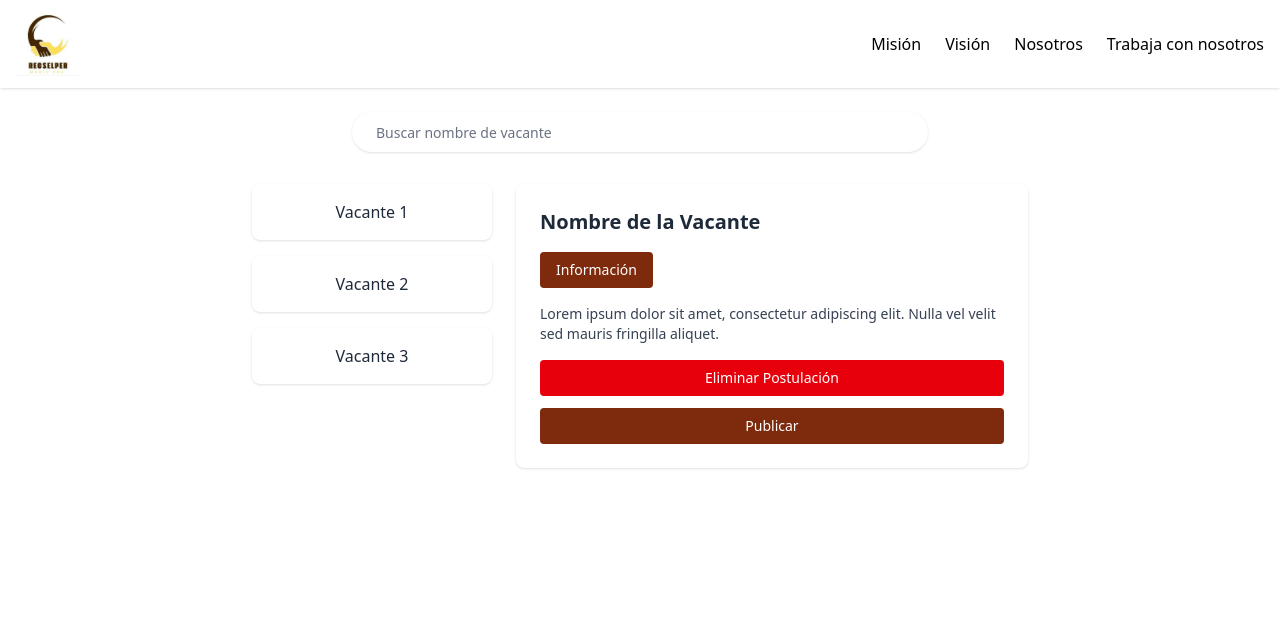
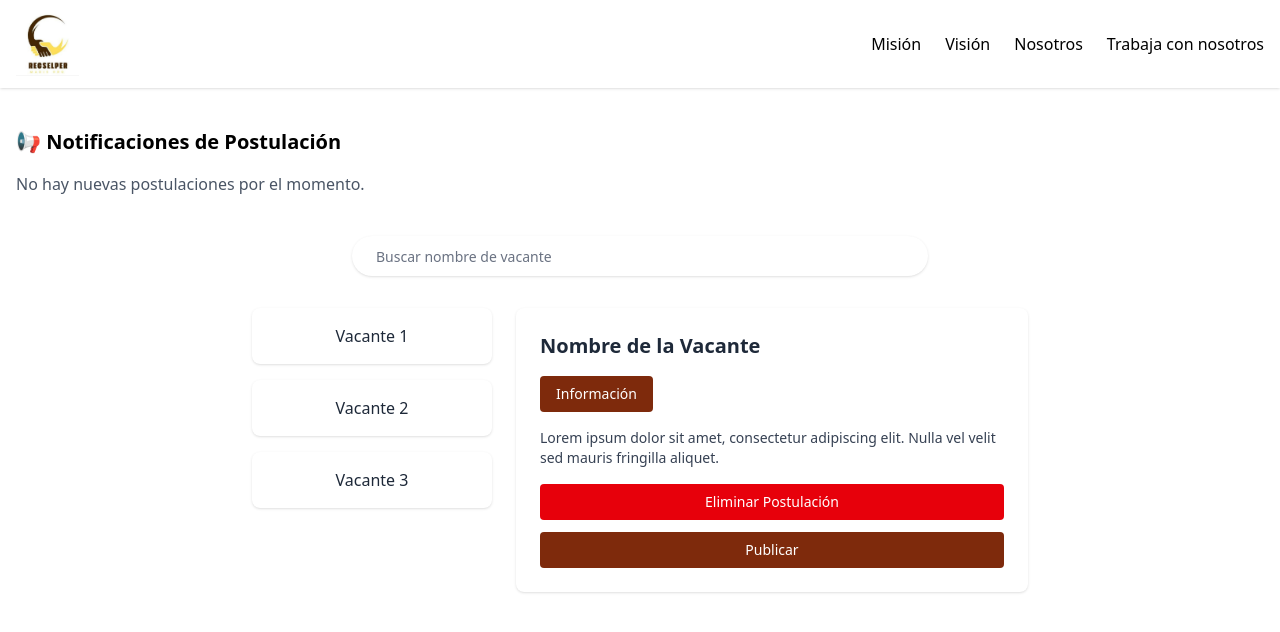
Before and after one commit to madisprorecselper-commits/react-sisstema-contratacion, a React (Vite) app in the folder frontend/: page /PostulacionesAdmin in a window 1280 px wide. Shown: the top 632 px of the page. Built offline with nearby package versions, Linux system fonts and the light colour scheme.

Commit message:
noticaacion creada

```diff
--- /dev/null
+++ b/frontend/src/components/Notificacion.jsx
@@ -0,0 +1,60 @@
+import React, { useEffect, useState } from "react";
+
+const Notificacion = () => {
+  const [notificaciones, setNotificaciones] = useState([]);
+
+  useEffect(() => {
+    const dataGuardada = JSON.parse(localStorage.getItem("postulaciones")) || [];
+    setNotificaciones(dataGuardada);
+  }, []);
+
+  const verCurriculum = (link) => {
+    if (link) {
+      window.open(link, "_blank");
+    } else {
+      alert("No se encontró el currículum del postulante.");
+    }
+  };
+
+  return (
+    <div className="p-4">
+      <h2 className="text-xl font-bold text-black mb-4">
+        📢 Notificaciones de Postulación
+      </h2>
+
+      {notificaciones.length === 0 ? (
+        <p className="text-gray-600">
+          No hay nuevas postulaciones por el momento.
+        </p>
+      ) : (
+        notificaciones.map((item, index) => (
+          <div
+            key={index}
+            className="bg-yellow-400 text-black p-4 rounded-2xl shadow-md mb-4 border-2 border-black hover:shadow-lg transition-all duration-300"
+          >
+            <h3 className="text-lg font-semibold">
+              Nueva postulación recibida
+            </h3>
+            <p>
+              <strong>Nombre:</strong> {item.nombre}
+            </p>
+            <p>
+              <strong>Correo:</strong> {item.correo}
+            </p>
+            <p>
+              <strong>Fecha:</strong> {item.fecha}
+            </p>
+            <button
+              onClick={() => verCurriculum(item.cvLink)}
+              className="mt-2 bg-black text-yellow-400 px-4 py-2 rounded-xl hover:bg-gray-800 transition-all duration-300"
+            >
+              Ver Currículum
+            </button>
+          </div>
+        ))
+      )}
+    </div>
+  );
+};
+
+export default Notificacion;
--- a/frontend/src/pages/PostulacionesAdmin.jsx
+++ b/frontend/src/pages/PostulacionesAdmin.jsx
@@ -1,11 +1,17 @@
 import React from "react";
-import { NavBar } from "../components/NavBar"
+import { NavBar } from "../components/NavBar";
+import Notificacion from "../components/Notificacion";
 
 export function PostulacionesAdmin() {
   return (
     <div className="">
       {/* Encabezado */}
       <NavBar />
+
+      {/* Notificación de postulaciones */}
+      <div className="mt-6">
+        <Notificacion />
+      </div>
 
       {/* Barra de búsqueda */}
       <div className="w-full max-w-xl mx-auto mt-6 bg-white rounded-full px-6 py-2 shadow">
--- a/frontend/src/pages/VacanteDisponiblePage.jsx
+++ b/frontend/src/pages/VacanteDisponiblePage.jsx
@@ -1,4 +1,6 @@
 import { NavBar } from "../components/NavBar";
+import Notificacion from "../components/Notificacion";
+
 
 export function VacanteDisponiblePage() {
   return (
@@ -27,6 +29,7 @@ export function VacanteDisponiblePage() {
           </ul>
         </div>
       </div>
+       <Notification message={message} onClose={() => setMessage("")} />
     </>
   );
 }
```
